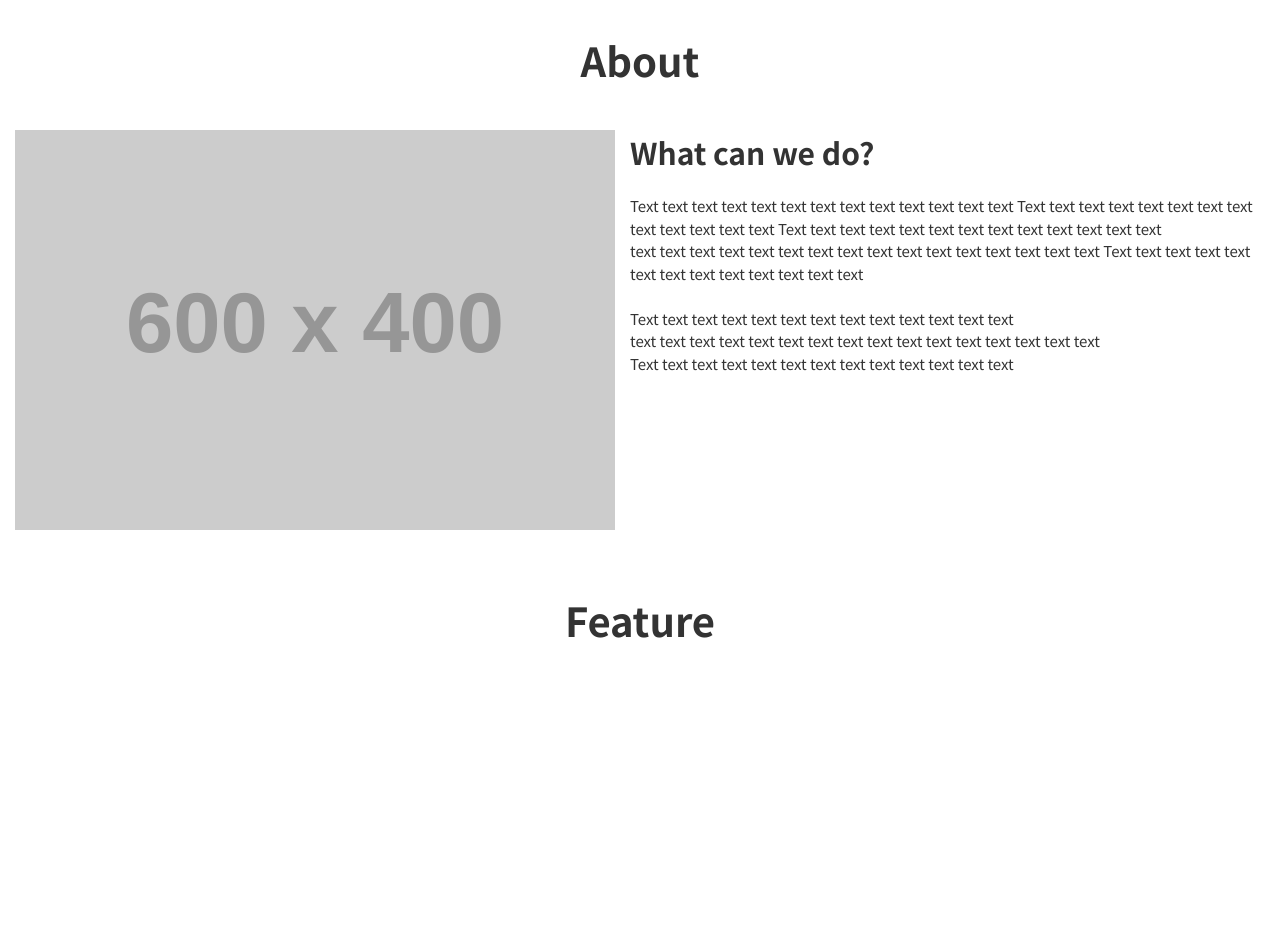
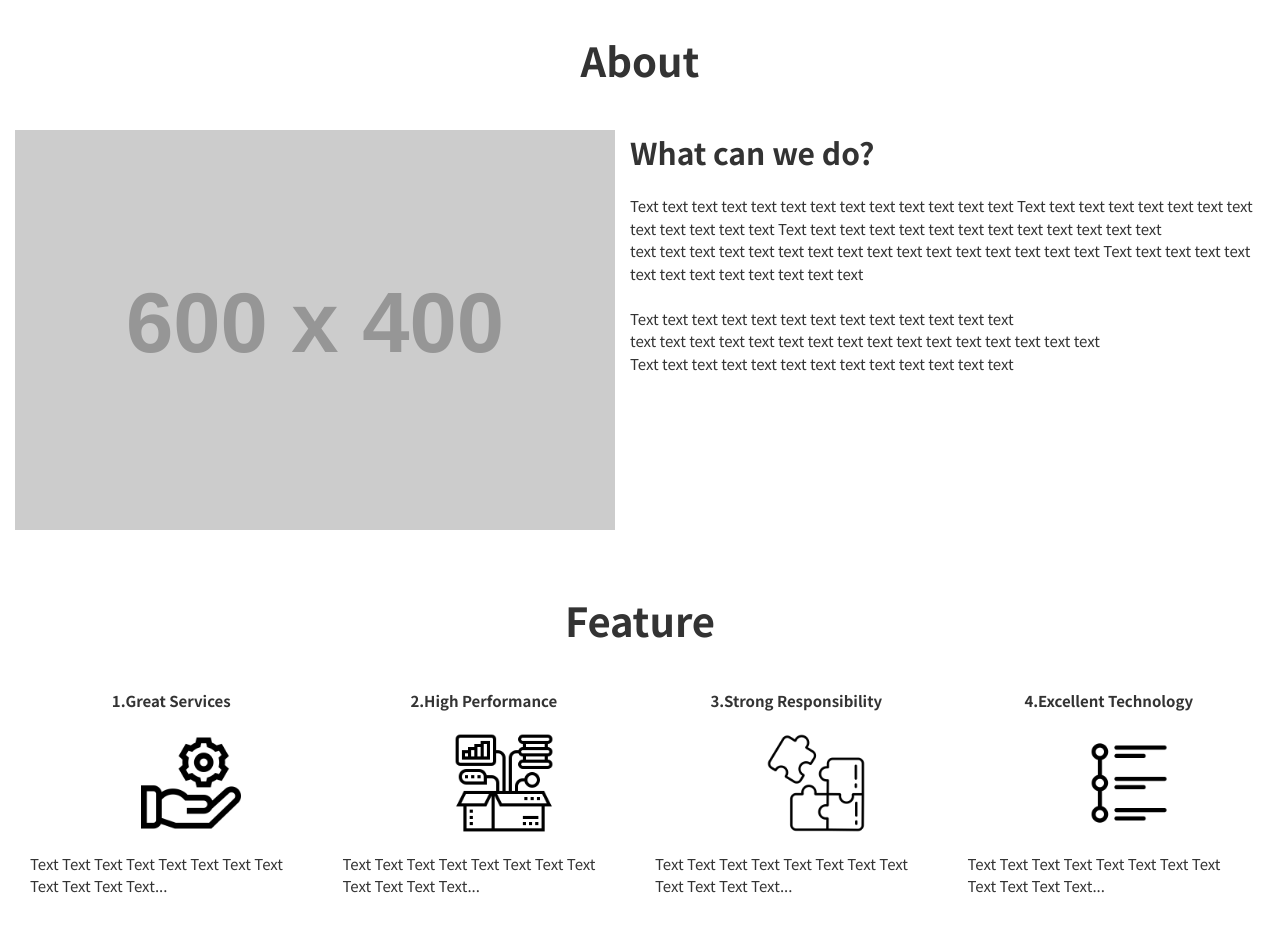
Before and after one commit to aoitech/practice_front, a plain HTML site: page index.html in a window 1280 px wide. Before the commit the page ends 800 px from the top, so only its background shows below. Drawn offline with Linux system fonts and the light colour scheme; placeholder pictures from the web are drawn by us.

Commit message:
Featureセクションの作成

```diff
--- a/assets/css/style.css
+++ b/assets/css/style.css
@@ -15,6 +15,11 @@ section
 .section {
   padding: 30px 15px;
 }
+
+.section.section-secondary {
+  background: #efefef;
+}
+
 .section-headline {
   text-align: center;
   font-size: 40px;
@@ -40,6 +45,46 @@ section
   margin: 0 0 20px;
   font-size: 30px;
 }
-/* .about-description {
+/* .about-description {} */
 
-} */
+.grid {
+  align-items: center;
+  display: flex;
+  justify-content: center;
+  margin: 0;
+  padding: 0;
+}
+.grid-item {
+  list-style: none;
+}
+
+.grid-col-2  > .grid-item {
+  width: 50%;
+}
+
+.grid-col-3  > .grid-item {
+  width: 33.3%;
+}
+
+.grid-col-4  > .grid-item {
+  width: 25%;
+}
+
+.feature {
+ text-align: center;
+ padding: 0 15px;
+}
+
+.feature-headline {
+  font-weight: bold;
+  margin-bottom: 20px;
+}
+
+.feature-img {
+  margin-bottom: 20px;
+}
+
+.feature-description {
+  margin: 0;
+  text-align: left;
+}
--- a/index.html
+++ b/index.html
@@ -35,7 +35,46 @@
 
 
 <section class="section">
-  <h1 class="section-headline">Feature</h1>
+  <h1 class="section-headline section-secondary">Feature</h1>
+
+  <ul class="grid grid-col-4">
+    <li class="grid-item">
+      <dl class="feature">
+        <dt class="feature-headline">1.Great Services</dt>
+        <dd class="feature-img">
+          <img src="./assets/images/001-setting.png" width="100px" height="100px" alt="Great Services">
+        </dd>
+        <dd class="feature-description">Text Text Text Text Text Text Text Text Text Text Text Text...</dd>
+      </dl>
+    </li>
+    <li class="grid-item">
+      <dl class="feature">
+        <dt class="feature-headline">2.High Performance</dt>
+        <dd class="feature-img">
+          <img src="./assets/images/002-product.png" width="100px" height="100px" alt="High Performance">
+        </dd>
+        <dd class="feature-description">Text Text Text Text Text Text Text Text Text Text Text Text...</dd>
+      </dl>
+    </li>
+    <li class="grid-item">
+      <dl class="feature">
+        <dt class="feature-headline">3.Strong Responsibility</dt>
+        <dd class="feature-img">
+          <img src="./assets/images/003-jigsaw.png" width="100px" height="100px" alt="Strong Responsibility">
+        </dd>
+        <dd class="feature-description">Text Text Text Text Text Text Text Text Text Text Text Text...</dd>
+      </dl>
+    </li>
+    <li class="grid-item">
+      <dl class="feature">
+        <dt class="feature-headline">4.Excellent Technology</dt>
+        <dd class="feature-img">
+          <img src="./assets/images/004-layout.png" width="100px" height="100px" alt="Excellent Technolog">
+        </dd>
+        <dd class="feature-description">Text Text Text Text Text Text Text Text Text Text Text Text...</dd>
+      </dl>
+    </li>
+  </ul>
 </section>
 
 
```
